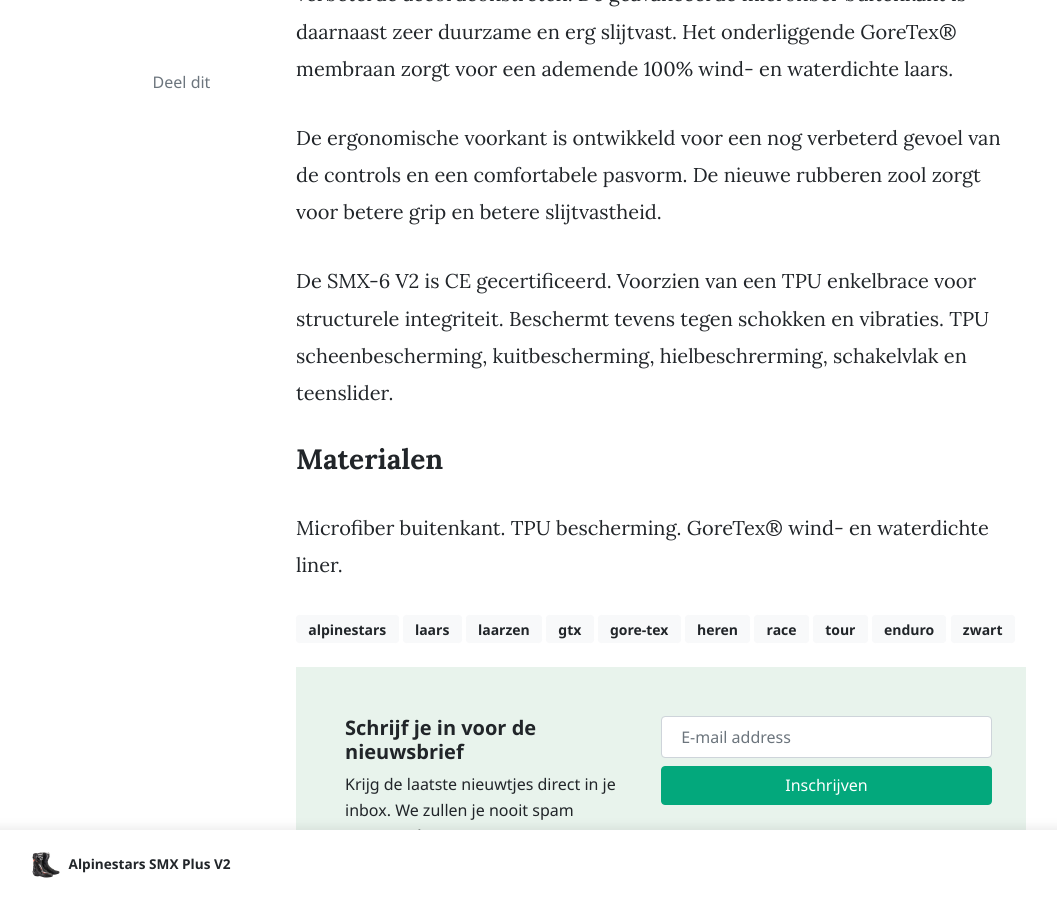
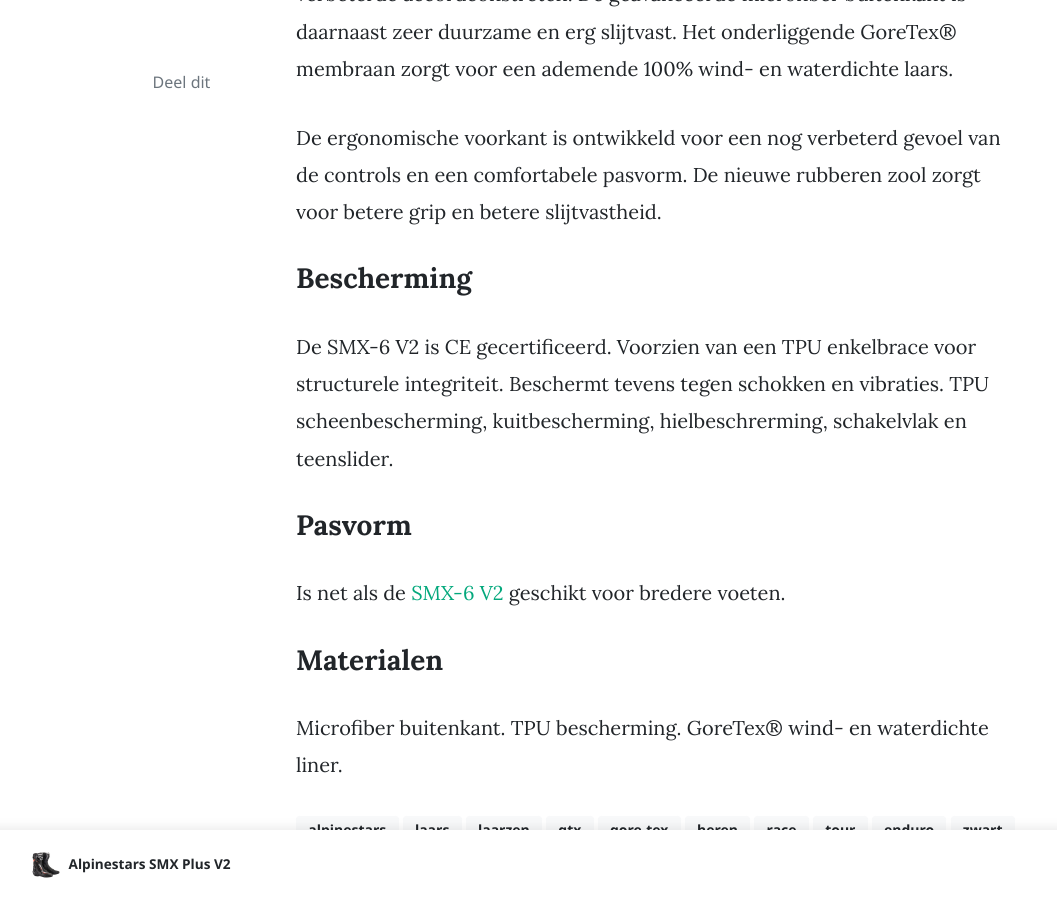
Before and after one commit to delneet/veganmotorkleding, a Jekyll site: the page built from _posts/2019-06-08-alpinestars-smx6-v2-goretex.markdown, in a window 1280 px wide and 900 px high, scrolled down 608 px. Shown: the whole window, without its empty margins (74-1131 px from the left). Built offline with Jekyll 4.4.1, drawn with Linux system fonts in a browser that asks for light colours; nearby versions of some CDN libraries; comment, search, counter and statistics services are not loaded.

Commit message:
update article formattings

```diff
--- a/_posts/2019-05-29-alpinestars-smx6-v2.markdown
+++ b/_posts/2019-05-29-alpinestars-smx6-v2.markdown
@@ -53,6 +53,7 @@
 Geschikt voor de bredere voet.
 Valt qua breedte bij de tenen net iets smaller dan de [SMX Plus V2](/alpinestars-smx-plus-v2).
 
+
 ### Materialen
 
 Microfiber buitenkant.
--- a/_posts/2019-06-08-alpinestars-smx6-v2-goretex.markdown
+++ b/_posts/2019-06-08-alpinestars-smx6-v2-goretex.markdown
@@ -29,9 +29,18 @@
 De ergonomische voorkant is ontwikkeld voor een nog verbeterd gevoel van de controls en een comfortabele pasvorm.
 De nieuwe rubberen zool zorgt voor betere grip en betere slijtvastheid.
 
+
+### Bescherming
+
 De SMX-6 V2 is CE gecertificeerd.
 Voorzien van een TPU enkelbrace voor structurele integriteit. Beschermt tevens tegen schokken en vibraties.
 TPU scheenbescherming, kuitbescherming, hielbeschrerming, schakelvlak en teenslider.
+
+
+### Pasvorm
+
+Is net als de [SMX-6 V2](/alpinestars-smx6-v2) geschikt voor bredere voeten.
+
 
 ### Materialen
 
```
Also changed, not shown: _posts/2019-05-31-alpinestars-smx-plus-v2.markdown (+8 -5 lines).
